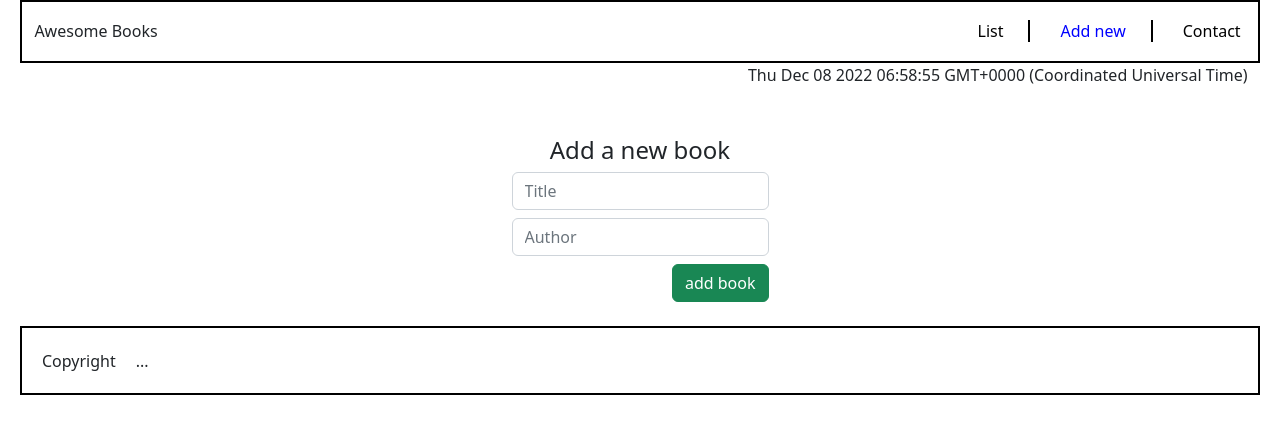
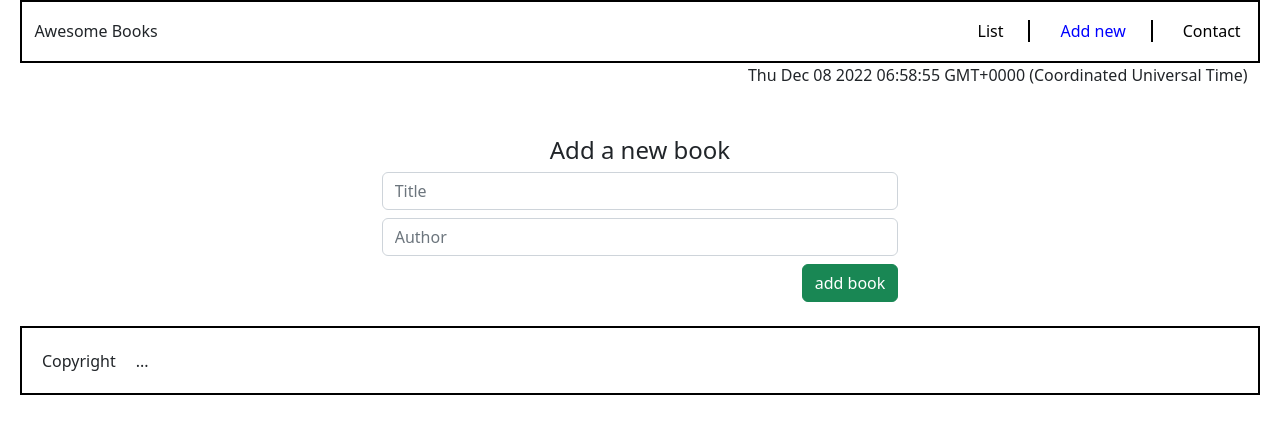
Before and after one commit to bernabasy/Awesome-books, a website: page index.html in a window 1280 px wide. Both pictures are taken after a click on the link "Add new". Drawn offline with nearby package versions, Linux system fonts and the light colour scheme.

Commit message:
Maximize  form class size

```diff
--- a/index.html
+++ b/index.html
@@ -34,8 +34,8 @@
           <tbody id="book-list"></tbody>
         </table>
       </section>
-      <section class="add col-5 text-center" id="adds">
-        <form id="book-form" class="m-4">
+      <section class="add col-6 text-center" id="adds">
+        <form id="book-form" class="m-4 col-5">
           <h4 class="main-tittle text-center">Add a new book</h4>
           <div class="form-group mb-2">
             <input type="text" placeholder="Title" id="title" class="form-control" required>
```
